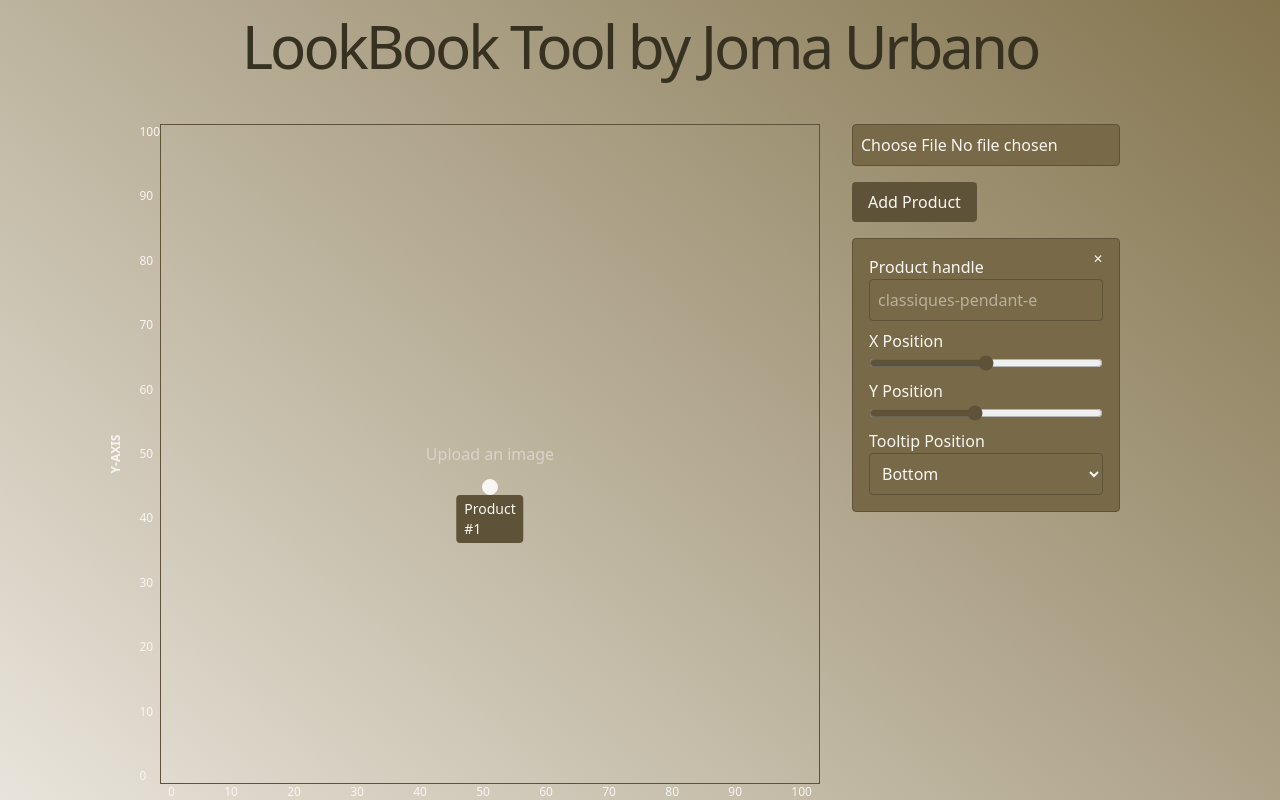
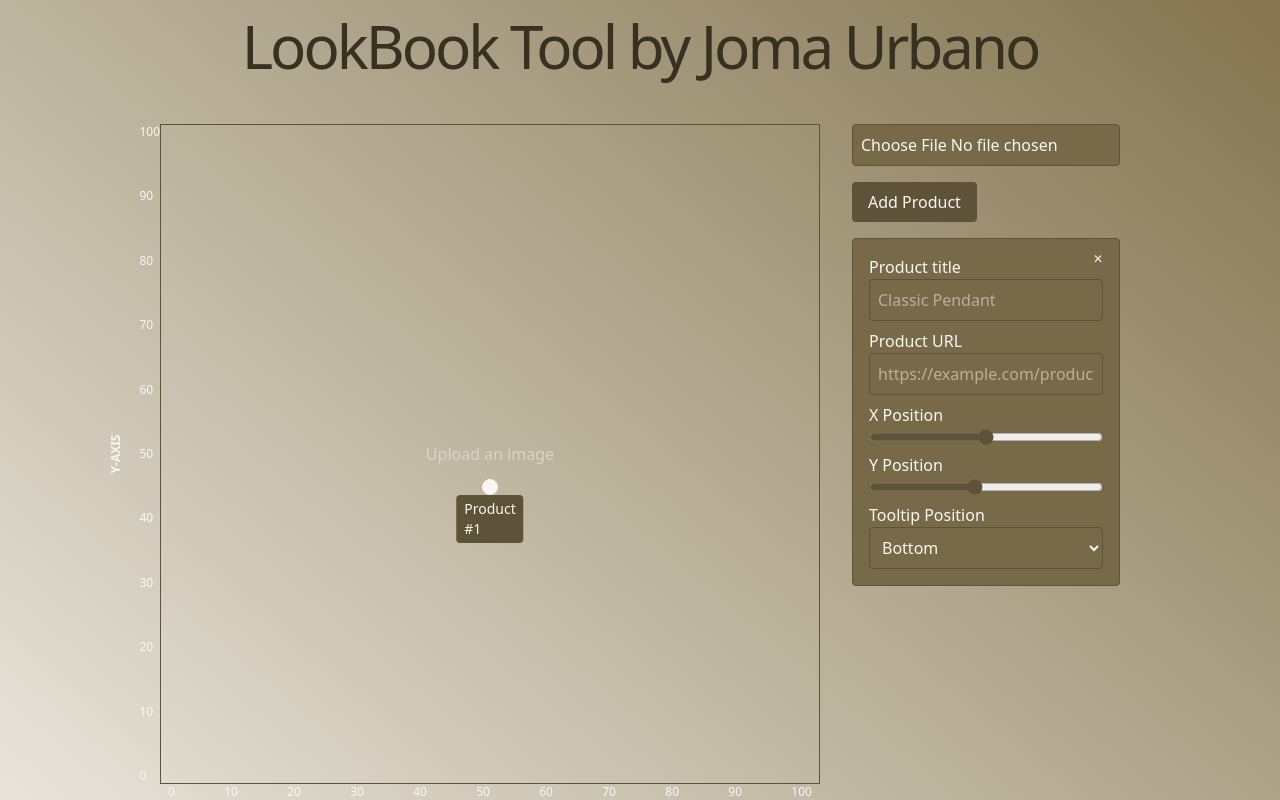
Before and after one commit to MJUUrbano/lookbook-tool, a React (Vite) app: page / in a window 1280 px wide. Shown: the top 800 px of the page. Built offline with nearby package versions, Linux system fonts and the light colour scheme.

Commit message:
Update Lookbook.jsx

```diff
--- a/src/Lookbook.jsx
+++ b/src/Lookbook.jsx
@@ -4,7 +4,8 @@ const LookbookTool = () => {
   const [image, setImage] = useState(null);
   const [products, setProducts] = useState([
     {
-      product_handle: "",
+      product_title: "",
+      product_url: "",
       x: 50,
       y: 45,
       tooltip_placement: "bottom",
@@ -30,7 +31,7 @@ const LookbookTool = () => {
     if (e.target.matches("button")) {
       setProducts([
         ...products,
-        { product_handle: "", x: 50, y: 30, tooltip_placement: "bottom" },
+        { product_title: "", product_url: "", x: 50, y: 30, tooltip_placement: "bottom" },
       ]);
     } else {
       const rect = e.currentTarget.getBoundingClientRect();
@@ -39,7 +40,7 @@ const LookbookTool = () => {
 
       setProducts([
         ...products,
-        { product_handle: "", x: x, y: y, tooltip_placement: "bottom" },
+        { product_title: "", product_url: "", x: x, y: y, tooltip_placement: "bottom" },
       ]);
     }
   };
@@ -129,8 +130,8 @@ const LookbookTool = () => {
                           : "translate(0, -50%)",
                     }}
                   >
-                    {product.product_handle
-                      ? product.product_handle
+                    {product.product_title
+                      ? product.product_title
                       : `Product #${index + 1}`}
                   </div>
                 </div>
@@ -170,14 +171,24 @@ const LookbookTool = () => {
               >
                 &#x2715;
               </button>
-              <label>Product handle</label>
+              <label>Product title</label>
               <input
                 type="text"
-                placeholder="classiques-pendant-e"
+                placeholder="Classic Pendant"
                 className="p-2 border rounded w-full border-shadow-700 bg-shadow-600 text-shadow-50"
-                value={product.product_handle}
+                value={product.product_title}
                 onChange={(e) =>
-                  updateProduct(index, "product_handle", e.target.value)
+                  updateProduct(index, "product_title", e.target.value)
+                }
+              />
+              <label>Product URL</label>
+              <input
+                type="text"
+                placeholder="https://example.com/products/classic-pendant"
+                className="p-2 border rounded w-full border-shadow-700 bg-shadow-600 text-shadow-50"
+                value={product.product_url}
+                onChange={(e) =>
+                  updateProduct(index, "product_url", e.target.value)
                 }
               />
               <label>X Position</label>
```
